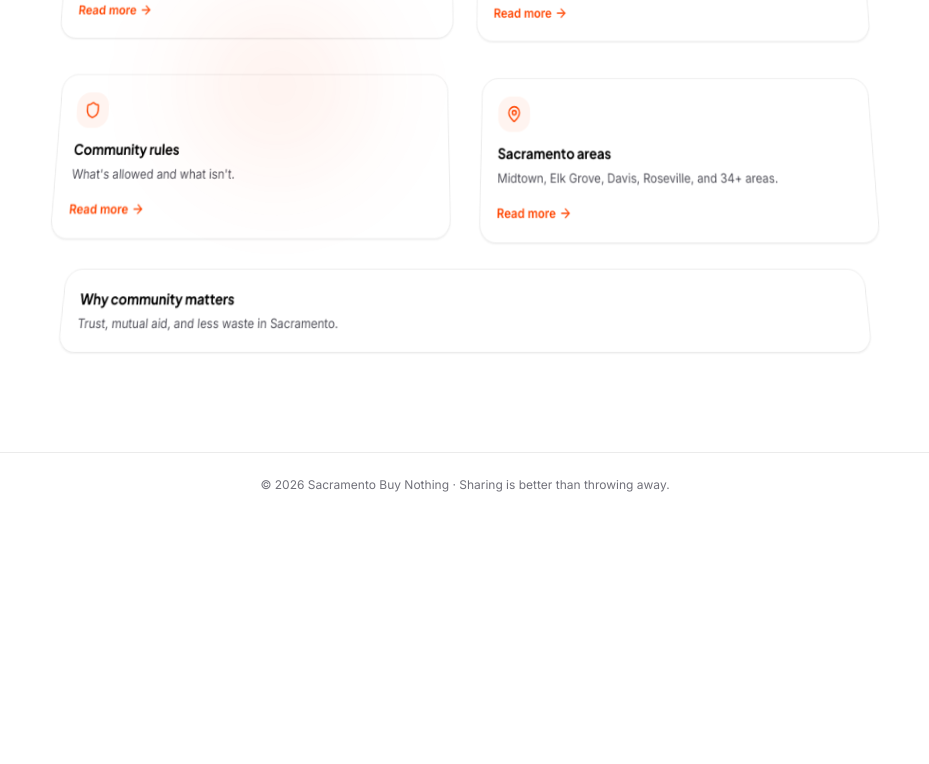
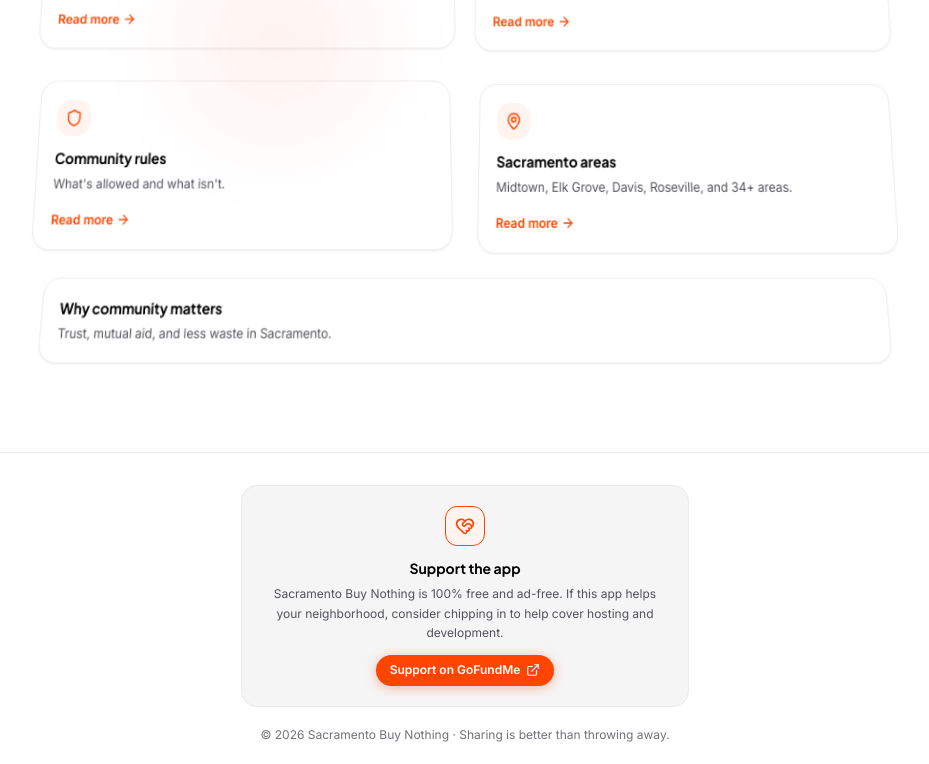
Before and after one commit to TheMarkkBradonCollective/TheSacramentoFree, a React (Vite) app: page / in a window 1280 px wide. Shown: the part 2033-2797 px from the top of the page, without its empty margins (175-1104 px from the left). Before the commit the page ends 2550 px from the top, so only its background shows below. Built offline with nearby package versions, Linux system fonts and the light colour scheme; no server answers; the database is empty.

Commit message:
Add GoFundMe support link in public and in-app footers
Co-authored-by: sigsecspec <sigsecspec@users.noreply.github.com>

```diff
--- a/src/components/CommunityFooter.tsx
+++ b/src/components/CommunityFooter.tsx
@@ -1,12 +1,14 @@
 import { SITE, RULES, WHY_IT_MATTERS } from '../siteContent';
 import { Heart } from 'lucide-react';
+import GoFundMeSupport from './GoFundMeSupport';
 
 export default function CommunityFooter({ compact = false }: { compact?: boolean }) {
   if (compact) {
     return (
-      <footer className="border-t border-app bg-inset px-4 py-3 text-center">
+      <footer className="border-t border-app bg-inset px-4 py-4 text-center space-y-3">
+        <GoFundMeSupport compact />
         <p className="text-[10px] font-bold text-muted uppercase tracking-wider">{SITE.name}</p>
-        <p className="text-[10px] text-subtle mt-1">{SITE.tagline}</p>
+        <p className="text-[10px] text-subtle">{SITE.tagline}</p>
       </footer>
     );
   }
@@ -49,6 +51,8 @@ export default function CommunityFooter({ compact = false }: { compact?: boolean
         </div>
       </div>
 
+      <GoFundMeSupport />
+
       <p className="text-xs text-muted font-semibold text-center border-t border-app pt-3">
         {WHY_IT_MATTERS.closing} · {SITE.tagline}
       </p>
--- /dev/null
+++ b/src/components/GoFundMeSupport.tsx
@@ -0,0 +1,46 @@
+import { ExternalLink, HeartHandshake } from 'lucide-react';
+import { SUPPORT } from '../siteContent';
+
+interface GoFundMeSupportProps {
+  compact?: boolean;
+}
+
+export default function GoFundMeSupport({ compact = false }: GoFundMeSupportProps) {
+  if (compact) {
+    return (
+      <div className="text-center space-y-2 py-2">
+        <p className="text-[10px] text-muted leading-relaxed max-w-xs mx-auto">{SUPPORT.gofundmeBlurb}</p>
+        <a
+          href={SUPPORT.gofundmeUrl}
+          target="_blank"
+          rel="noopener noreferrer"
+          className="inline-flex items-center gap-1.5 text-[11px] font-bold text-accent hover:underline"
+        >
+          {SUPPORT.gofundmeButton}
+          <ExternalLink className="w-3 h-3" />
+        </a>
+      </div>
+    );
+  }
+
+  return (
+    <div className="rounded-2xl border border-app bg-inset p-4 sm:p-5 text-center space-y-3">
+      <div className="inline-flex items-center justify-center w-10 h-10 rounded-xl bg-accent-soft border border-accent/20 text-accent mx-auto">
+        <HeartHandshake className="w-5 h-5" aria-hidden />
+      </div>
+      <div>
+        <h3 className="font-display font-bold text-app text-sm">{SUPPORT.gofundmeTitle}</h3>
+        <p className="text-xs text-muted mt-1.5 leading-relaxed max-w-md mx-auto">{SUPPORT.gofundmeBlurb}</p>
+      </div>
+      <a
+        href={SUPPORT.gofundmeUrl}
+        target="_blank"
+        rel="noopener noreferrer"
+        className="sbn-btn sbn-btn-primary sbn-btn-sm inline-flex items-center gap-1.5"
+      >
+        {SUPPORT.gofundmeButton}
+        <ExternalLink className="w-3.5 h-3.5" />
+      </a>
+    </div>
+  );
+}
--- a/src/components/public/PublicSite.tsx
+++ b/src/components/public/PublicSite.tsx
@@ -1,5 +1,6 @@
 import { useEffect } from 'react';
 import { SITE } from '../../siteContent';
+import GoFundMeSupport from '../GoFundMeSupport';
 import { usePublicRoute } from '../../public/usePublicRoute';
 import PublicNav from './PublicNav';
 import HomePage from './pages/HomePage';
@@ -85,8 +86,11 @@ export default function PublicSite({
     <div className="min-h-screen bg-app text-app font-sans flex flex-col">
       <PublicNav route={route} onNavigate={navigate} />
       <main className="flex-1">{renderPage()}</main>
-      <footer className="border-t border-app bg-surface py-6 text-center text-xs text-subtle">
-        <p>
+      <footer className="border-t border-app bg-surface px-4 py-8 text-center space-y-5">
+        <div className="max-w-md mx-auto">
+          <GoFundMeSupport />
+        </div>
+        <p className="text-xs text-subtle">
           © {new Date().getFullYear()} {SITE.name} · {SITE.tagline}
         </p>
       </footer>
--- a/src/siteContent.ts
+++ b/src/siteContent.ts
@@ -123,6 +123,14 @@ export const FUTURE_FEATURES = [
   'Local alerts'
 ] as const;
 
+export const SUPPORT = {
+  gofundmeUrl: 'https://gofund.me/bc824e51b',
+  gofundmeTitle: 'Support the app',
+  gofundmeBlurb:
+    'Sacramento Buy Nothing is 100% free and ad-free. If this app helps your neighborhood, consider chipping in to help cover hosting and development.',
+  gofundmeButton: 'Support on GoFundMe',
+} as const;
+
 export const DIRECTOR_MESSAGE = {
   name: 'Markeith White',
   title: 'Buy Nothing Director',
```
